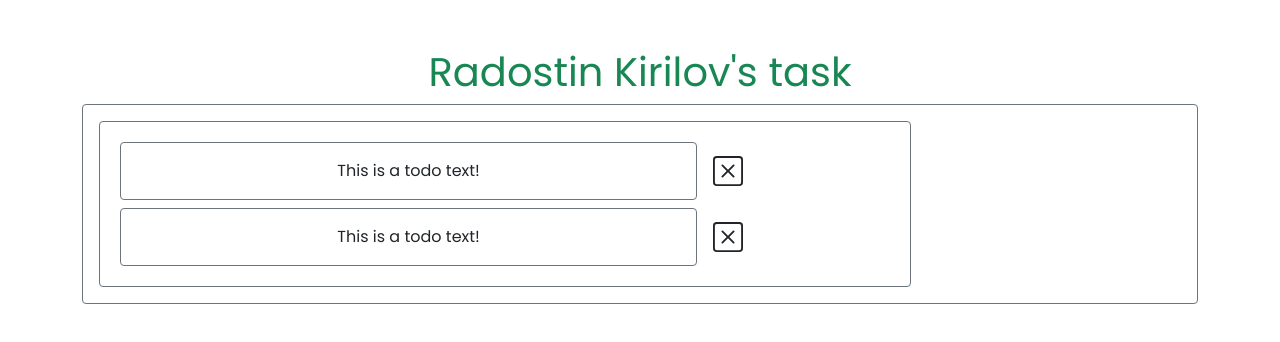
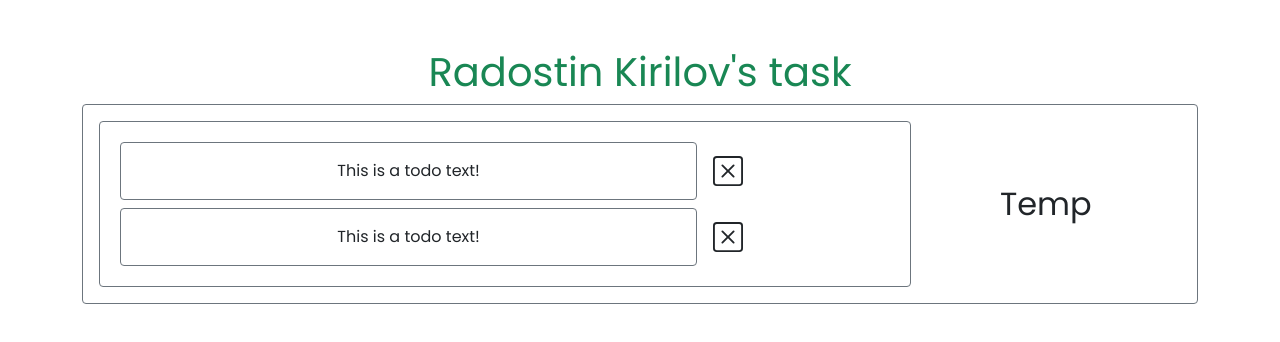
Before and after one commit to radooy/todo-app, a React (Create React App) app: page / in a window 1280 px wide. Shown: the top 342 px of the page. Built offline with nearby package versions, Linux system fonts and the light colour scheme.

Commit message:
Basic temperature skeleton

```diff
--- a/src/components/MainContent/MainContent.jsx
+++ b/src/components/MainContent/MainContent.jsx
@@ -1,10 +1,12 @@
 import { Container } from "react-bootstrap";
 import TodoItems from "../TodoItems/TodoItems";
+import TemperatureViewer from "../TemperatureViewer/TemperatureViewer";
 
 const MainContent = () => {
     return (
-        <Container className="border border-secondary rounded p-3">
+        <Container className="d-flex border border-secondary rounded p-3">
             <TodoItems />
+            <TemperatureViewer />
         </Container>
     )
 }
--- /dev/null
+++ b/src/components/TemperatureViewer/TemperatureViewer.jsx
@@ -0,0 +1,8 @@
+
+const TemperatureViewer = () => {
+    return (
+        <h2 className="m-auto text-center">Temp</h2>
+    )
+}
+
+export default TemperatureViewer;
```
